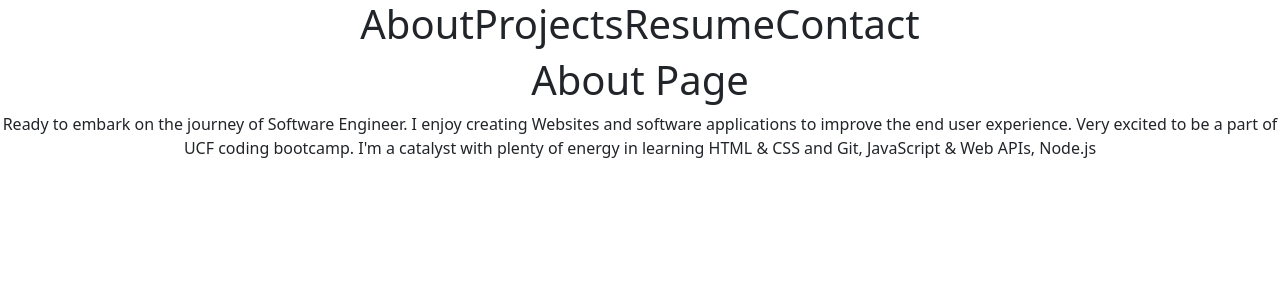
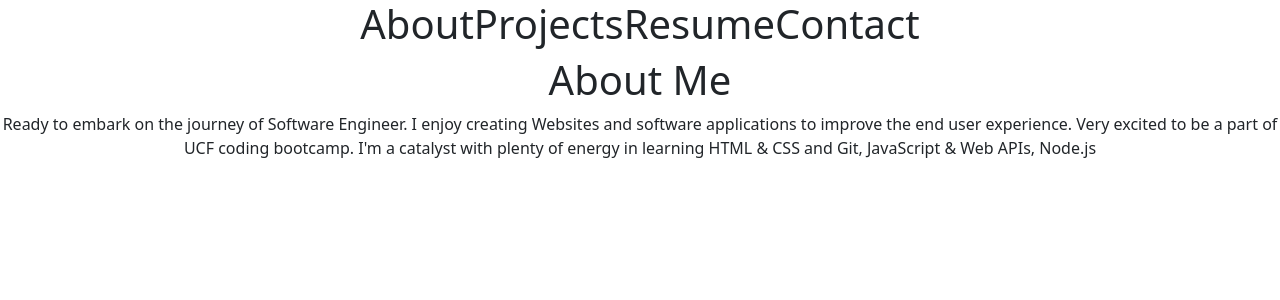
Before and after one commit to oliverLo78/20-portfolio, a React (Create React App) app in the folder react-portfolio/: page / in a window 1280 px wide. Shown: the top 300 px of the page. Built offline with nearby package versions, Linux system fonts and the light colour scheme.

Commit message:
refactored imports but Nav is greyed out

```diff
--- a/react-portfolio/src/App.js
+++ b/react-portfolio/src/App.js
@@ -1,3 +1,4 @@
+// First we import 'useState' with React hook method that are immediately available to components
 import React, { useState } from 'react';
 
 import './App.css';
--- a/react-portfolio/src/components/About/index.jsx
+++ b/react-portfolio/src/components/About/index.jsx
@@ -3,7 +3,7 @@ import React from 'react';
 const About = () => {
   return (
     <div>
-      <h1>About Page</h1>
+      <h1>About Me</h1>
       <p>
         Ready to embark on the journey of Software Engineer. I enjoy creating Websites
         and software applications to improve the end user experience. Very excited
```
Also changed, not shown: react-portfolio/src/components/PortfolioContainer.js (+4 -4 lines).
